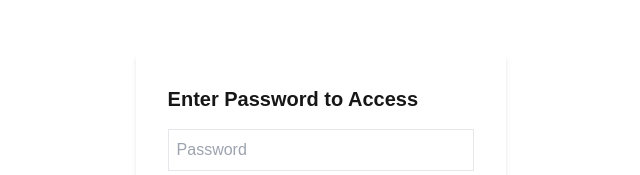
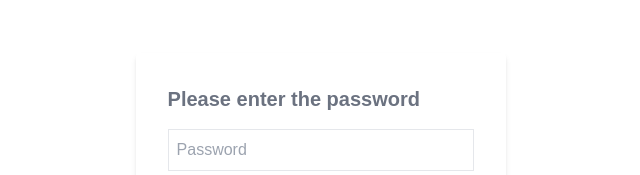
Before and after one commit to n3cr0Tech/portfolio-site, a Next.js app: page / in a window 1280 px wide. Shown: the part 244-419 px from the top of the page, without its empty margins (319-959 px from the left). Built offline with nearby package versions, Linux system fonts and the light colour scheme.

Commit message:
altered the font color to be a darker shade of grey on the password entry form

```diff
--- a/src/app/page.tsx
+++ b/src/app/page.tsx
@@ -47,13 +47,13 @@ export default function HomePage() {
       {!isAuthorized ? (
         <div className="min-h-screen flex items-center justify-center">
           <form onSubmit={handleSubmit} className="p-8 bg-white shadow-md rounded">
-            <h1 className="text-xl font-bold mb-4">Enter Password to Access</h1>
+            <h1 className="text-xl font-bold mb-4 text-gray-500">Please enter the password</h1>
             <input
               type="password"
               value={password}
               onChange={(e) => setPassword(e.target.value)}
               placeholder="Password"
-              className="border p-2 w-full mb-4"
+              className="border p-2 w-full text-gray-500 mb-4"
             />
             {error && <p className="text-red-500 mb-4">{error}</p>}
             <button
```
